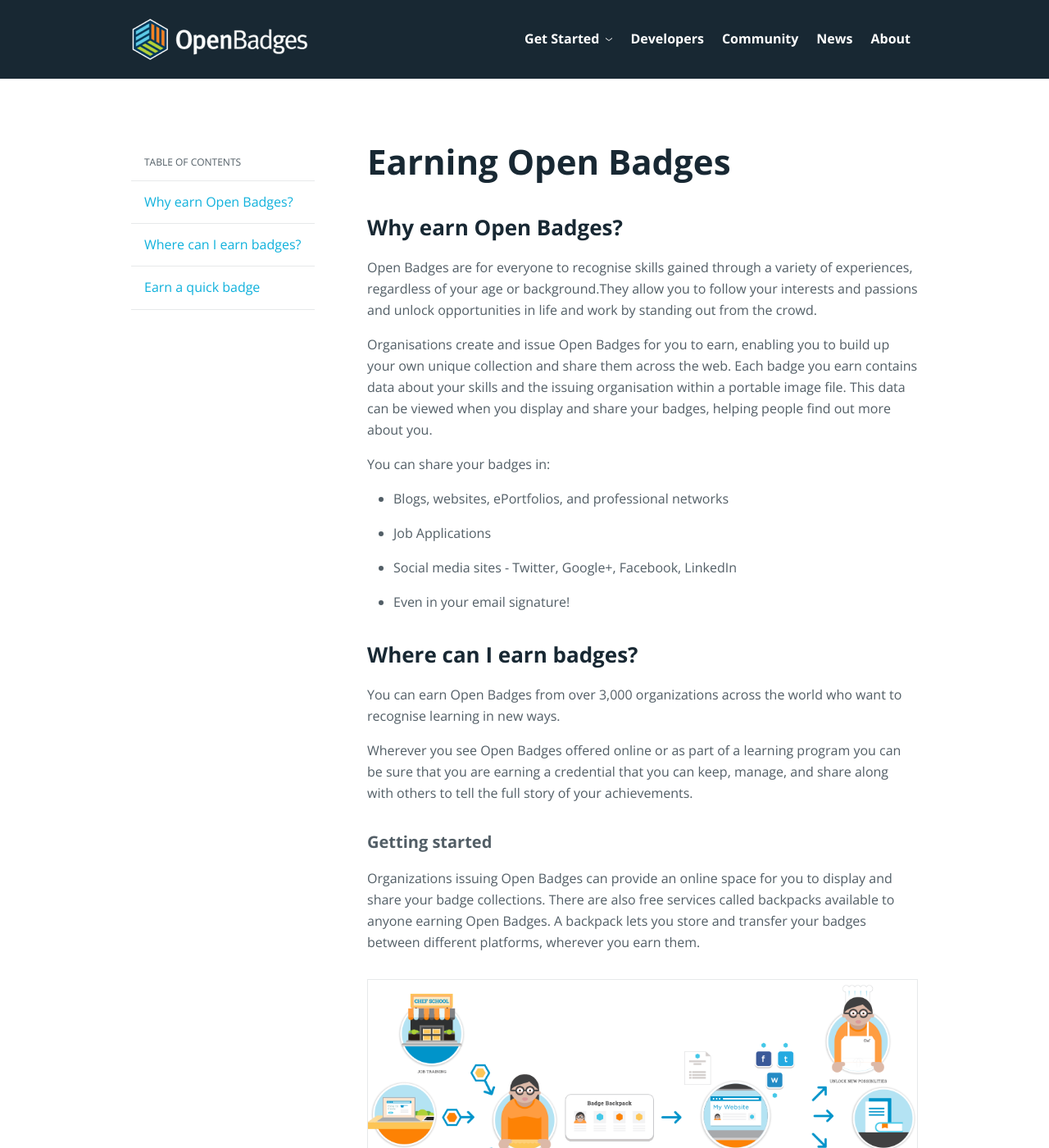
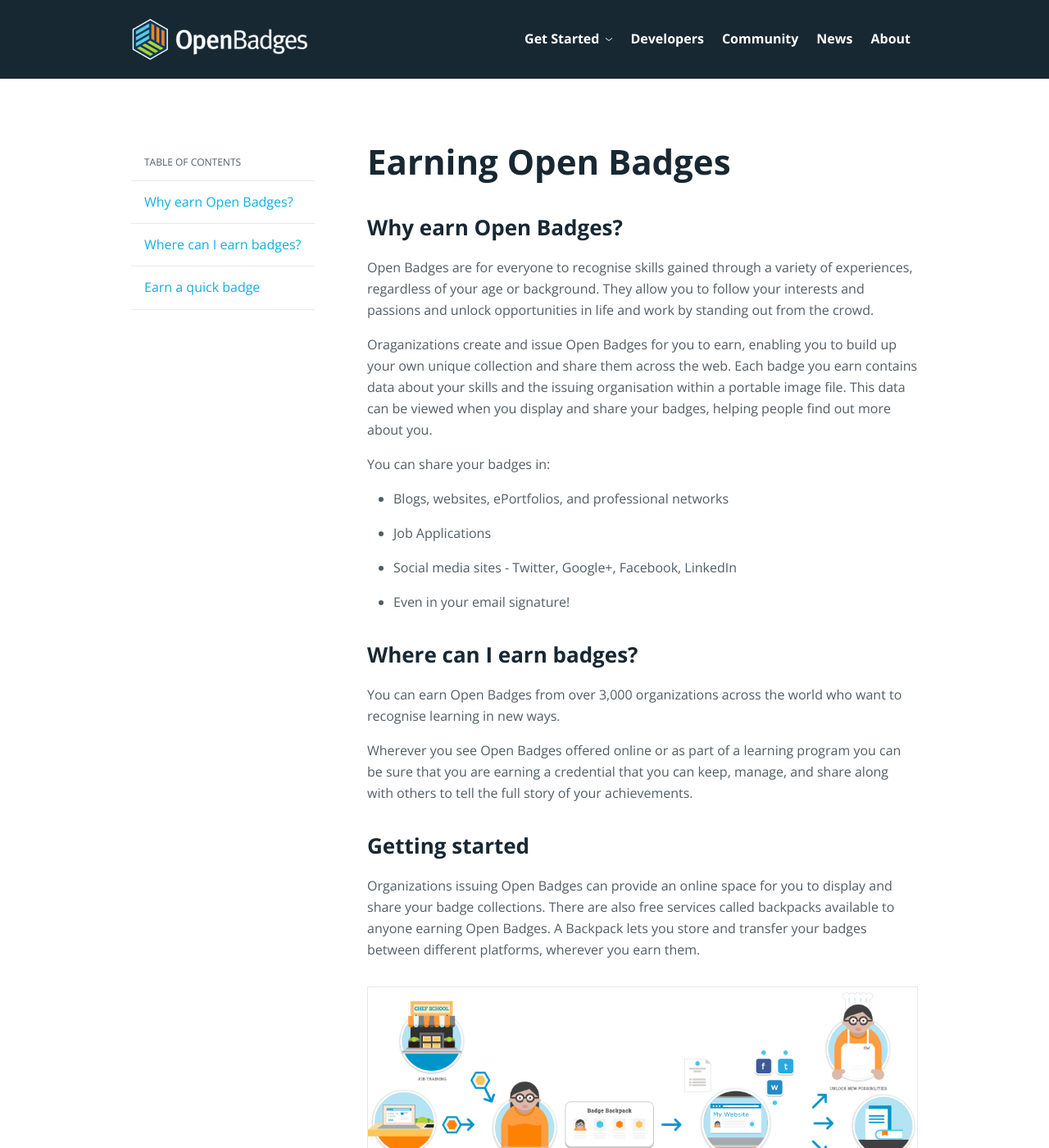
Before and after one commit to mozilla/openbadges.org-static, a Jekyll site: the page built from get-started/earning-badges/index.md, in a window 1280 px wide and 1400 px high. Shown: the whole window at 82% size. Built offline with Jekyll 4.4.1, drawn with Linux system fonts in a browser that asks for light colours; nearby versions of some CDN libraries.

Commit message:
Page changes

```diff
--- a/get-started/earning-badges/index.md
+++ b/get-started/earning-badges/index.md
@@ -11,9 +11,9 @@
       title: Earn a quick badge
 ---
 <h2 class="title title-content">Why earn Open Badges?</h2>
-Open Badges are for everyone to recognise skills gained through a variety of experiences, regardless of your age or background.They allow you to follow your interests and passions and unlock opportunities in life and work by standing out from the crowd.
+Open Badges are for everyone to recognise skills gained through a variety of experiences, regardless of your age or background. They allow you to follow your interests and passions and unlock opportunities in life and work by standing out from the crowd.
 
-Organisations create and issue Open Badges for you to earn, enabling you to build up your own unique collection and share them across the web. Each badge you earn contains data about your skills and the issuing organisation within a portable image file. This data can be viewed when you display and share your badges, helping people find out more about you.
+Oraganizations create and issue Open Badges for you to earn, enabling you to build up your own unique collection and share them across the web. Each badge you earn contains data about your skills and the issuing organisation within a portable image file. This data can be viewed when you display and share your badges, helping people find out more about you.
 
 You can share your badges in:
 
@@ -28,8 +28,8 @@
 
 Wherever you see Open Badges offered online or as part of a learning program you can be sure that you are earning a credential that you can keep, manage, and share along with others to tell the full story of your achievements.
 
-<h3 class="title title-secondary">Getting started</h3>
-Organizations issuing Open Badges can provide an online space for you to display and share your badge collections. There are also free services called backpacks available to anyone earning Open Badges. A backpack lets you store and transfer your badges between different platforms, wherever you earn them.
+<h2 id="wherecaniearn" class="title title-content">Getting started</h2>
+Organizations issuing Open Badges can provide an online space for you to display and share your badge collections. There are also free services called backpacks available to anyone earning Open Badges. A Backpack lets you store and transfer your badges between different platforms, wherever you earn them.
 
 <div class="contentblock-x-imagecontainer">
   <img src="{{ site.baseurl}}/images/openbadges-flow-diagram-mozilla.png" alt="Flow Diagram" />
```
Also changed, not shown: about/index.md (+1 -5 lines), get-started/consuming-badges/index.md (+9 -3 lines), get-started/displaying-badges/index.md (+3 -3 lines), get-started/issuing-badges/index.md (+2 -2 lines).
